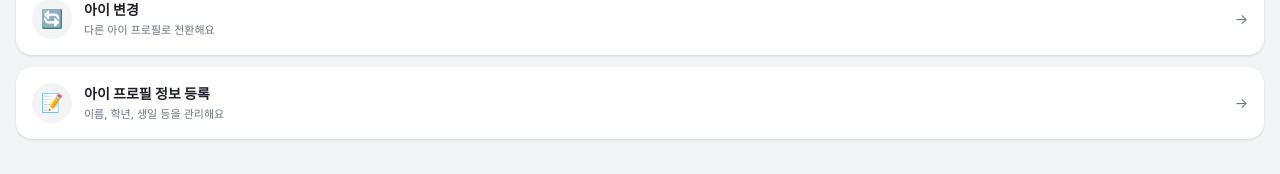
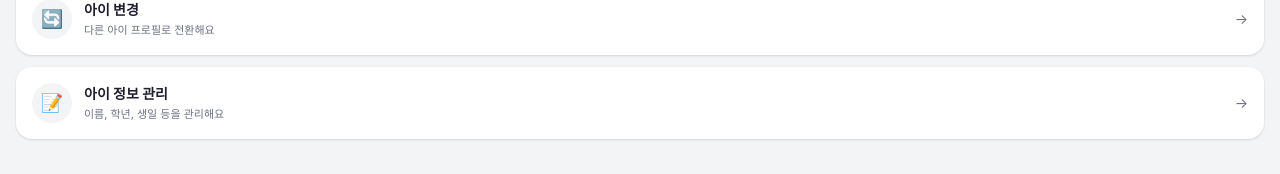
Before and after one commit to markytb79-cpu/K-Bestie-v3, a Next.js app: page /demo/parent/settings in a window 1280 px wide. Shown: the part 169-343 px from the top of the page. Built offline with nearby package versions, Linux system fonts and the light colour scheme; a web font is replaced by a local one.

Commit message:
[수정] 부모 설정 화면 메뉴 제목 변경 (아이 정보 관리, 보호자 설정)

```diff
--- a/app/demo/parent/settings/page.tsx
+++ b/app/demo/parent/settings/page.tsx
@@ -7,7 +7,7 @@ import { ParentNav } from "../../components/ParentNav";
 const SETTINGS_MENU = [
   { icon: "➕", title: "아이 추가", desc: "새로운 아이 계정을 추가해요" },
   { icon: "🔄", title: "아이 변경", desc: "다른 아이 프로필로 전환해요" },
-  { icon: "📝", title: "아이 프로필 정보 등록", desc: "이름, 학년, 생일 등을 관리해요" },
+  { icon: "📝", title: "아이 정보 관리", desc: "이름, 학년, 생일 등을 관리해요" },
 ];
 
 export default function DemoParentSettingsPage() {
--- a/app/parent/settings/page.tsx
+++ b/app/parent/settings/page.tsx
@@ -736,7 +736,7 @@ export default function ParentSettingsPage() {
                 📝
               </div>
               <div className="flex-1">
-                <p className="text-sm font-bold" style={{ color: "#1e1e2d" }}>아이 프로필 정보 등록</p>
+                <p className="text-sm font-bold" style={{ color: "#1e1e2d" }}>아이 정보 관리</p>
                 <p className="text-[11px]" style={{ color: "#6b7280" }}>이름, 학년, 관심사, 요금제를 관리해요</p>
               </div>
               <span className="text-sm" style={{ color: "#6b7280", transform: activeMenu === "edit_child" ? "rotate(90deg)" : "none", transition: "transform 0.2s" }}>→</span>
@@ -847,7 +847,7 @@ export default function ParentSettingsPage() {
                 👨‍👩‍👧
               </div>
               <div className="flex-1">
-                <p className="text-sm font-bold" style={{ color: "#1e1e2d" }}>가족 구성원 관리</p>
+                <p className="text-sm font-bold" style={{ color: "#1e1e2d" }}>보호자 설정</p>
                 <p className="text-[11px]" style={{ color: "#6b7280" }}>내 이름, 알림, 보호자 구성원을 관리해요</p>
               </div>
               <span className="text-sm" style={{ color: "#6b7280", transform: activeMenu === "family_members" ? "rotate(90deg)" : "none", transition: "transform 0.2s" }}>→</span>
```
